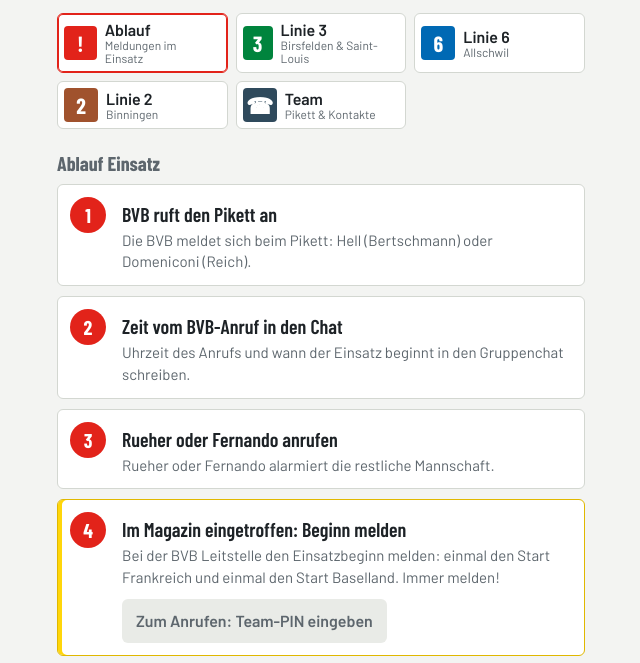
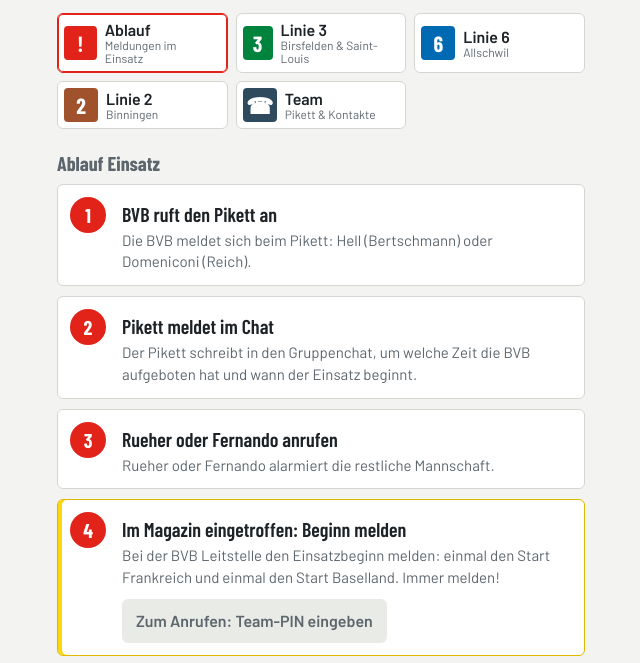
Before and after one commit to doivil/apps, a plain HTML site: page winterdienst-bvb/index.html in a window 1280 px wide. Shown: the part 92-755 px from the top of the page, without its empty margins (319-959 px from the left). Drawn offline with nearby package versions, Linux system fonts and the light colour scheme.

Commit message:
Winterdienst BVB: Schritt 2 Pikett meldet Aufgebot im Chat
Co-Authored-By: Claude Opus 5.5 <noreply@anthropic.com>
Claude-Session: https://claude.ai/code/session_016PXrTZiNHzbQwidhbdpx8x

```diff
--- a/winterdienst-bvb/index.html
+++ b/winterdienst-bvb/index.html
@@ -184,7 +184,7 @@ function showTeam(){
 // ---- Ablauf (Meldungen vor und während dem Einsatz). Nummern kommen aus der Telefonliste. ----
 const AB=[
  {t:'BVB ruft den Pikett an',d:'Die BVB meldet sich beim Pikett: Hell (Bertschmann) oder Domeniconi (Reich).'},
- {t:'Zeit vom BVB-Anruf in den Chat',d:'Uhrzeit des Anrufs und wann der Einsatz beginnt in den Gruppenchat schreiben.'},
+ {t:'Pikett meldet im Chat',d:'Der Pikett schreibt in den Gruppenchat, um welche Zeit die BVB aufgeboten hat und wann der Einsatz beginnt.'},
  {t:'Rueher oder Fernando anrufen',d:'Rueher oder Fernando alarmiert die restliche Mannschaft.'},
  {t:'Im Magazin eingetroffen: Beginn melden',d:'Bei der BVB Leitstelle den Einsatzbeginn melden: einmal den Start Frankreich und einmal den Start Baselland. Immer melden!',c:['leitstelle'],key:1},
  {t:'Frankreich fertig: Abmeldung',d:'Wenn Frankreich fertig ist und ihr bei der ersten Haltestelle in Birsfelden seid: Leitstelle anrufen, Abmeldung Frankreich.',c:['leitstelle'],key:1},
```
